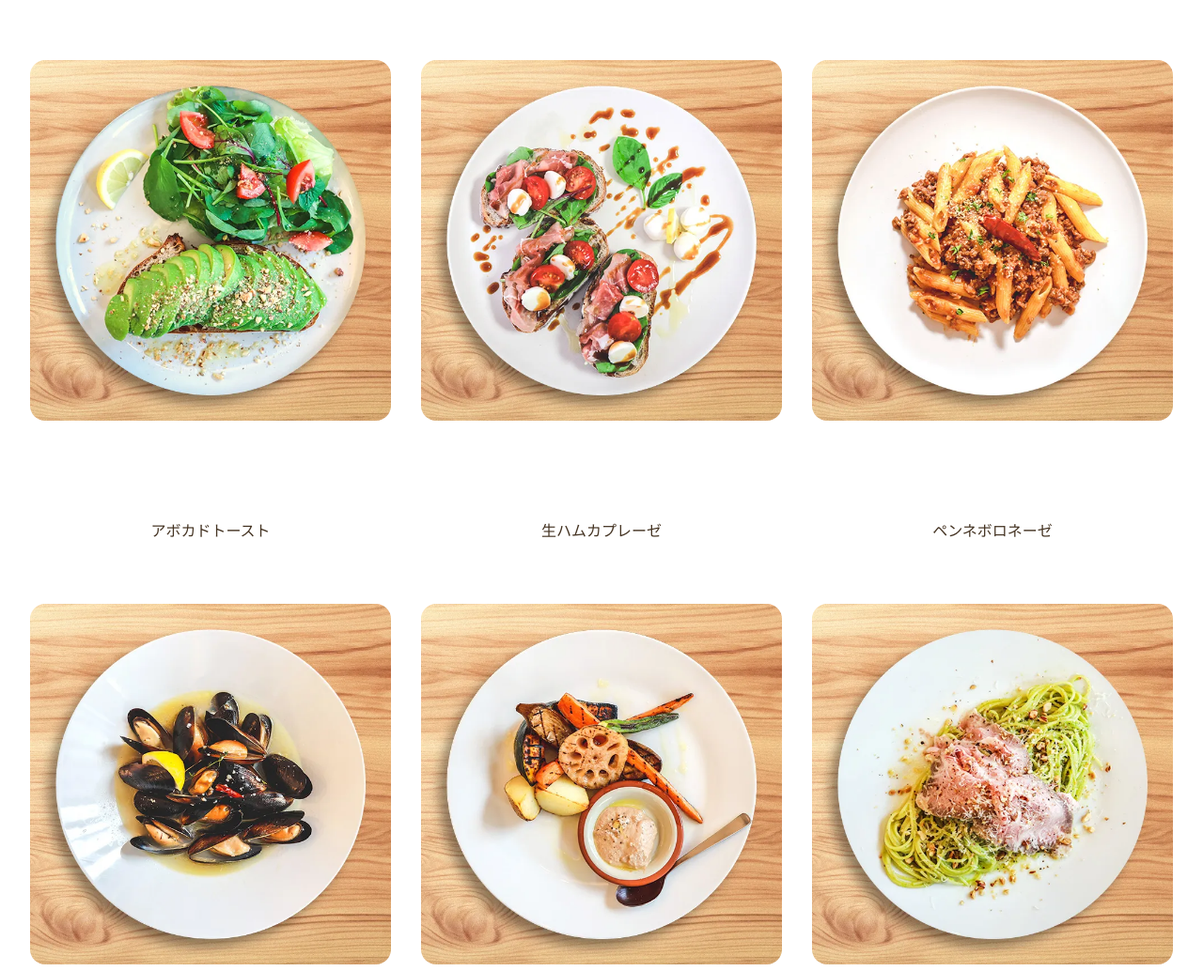
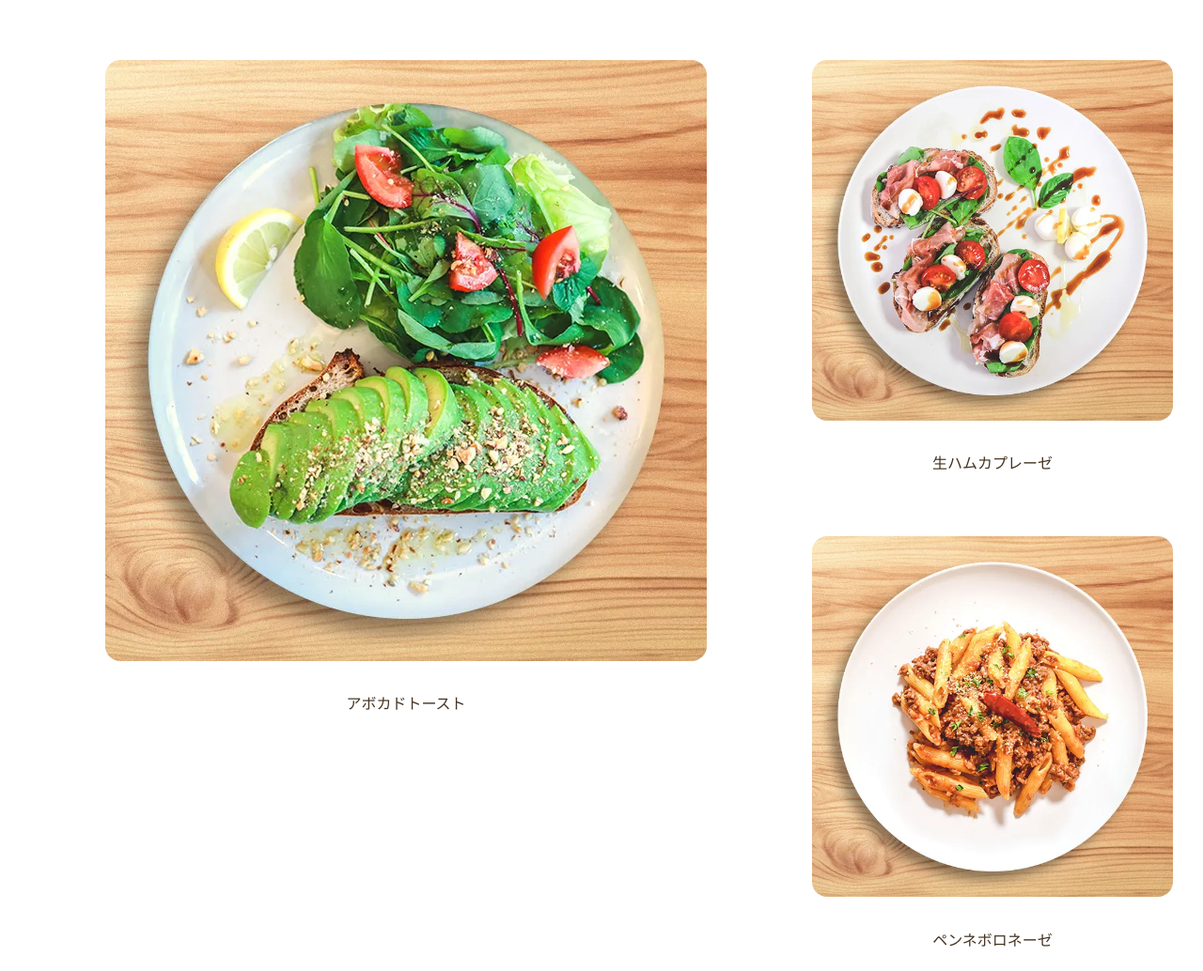
Before and after one commit to k025c0023/wcbcafe3, a plain HTML site: page menu.html in a window 1280 px wide. Shown: the part 536-1570 px from the top of the page at 94% size. Drawn offline with Linux system fonts and the light colour scheme; a web font is replaced by a local one.

Commit message:
hahahahah

```diff
--- a/css/style.css
+++ b/css/style.css
@@ -242,20 +242,7 @@ img {
 .item p {
     font-size: .875rem;
 }
-/* MENU */
-.cover-menu {
-    background-image: url(../images/cover-menu-l.webp);
-}
-.grid {
-    gap: 3rem 2rem;
-    grid-template-columns: repeat(3, 1fr);
-}
-.item img {
-    margin-bottom: 5rem;
-}
-.item p {
-    font-size: 1rem;
-}
+
 /* デスクトップ版
 -----------------------------*/
 @media (min-width:800px) {
@@ -318,8 +305,28 @@ img {
     line-height: 1;
     margin-bottom: 1rem;
 }
-
-
+/* MENU */
+.cover-menu {
+    background-image: url(../images/cover-menu-l.webp);
+}
+.grid {
+    gap: 3rem 2rem;
+    grid-template-columns: repeat(3,1fr);
+}
+.item img {
+    margin-bottom: .5rem;
+}
+.item p {
+    font-size: 1rem;
+}
+.item-big {
+    grid-column: 1/3;
+    grid-row: 1/3;
+}
+.item-big {
+    height: 94.5%;
+    width: 100%;
+}
 /* フッター */
 .page-footer {
     background-image: url(../images/footer-l.webp);
--- a/menu.html
+++ b/menu.html
@@ -34,7 +34,7 @@ content="ブレンドコーヒーとヘルシーなオーガニックフード
         <h2 class="page-title font-english">Menu</h2>
     </div>
     <main class="wrapper grid">
-        <div class="item">
+        <div class="item item-big">
             <img src="images/menu1.webp" alt="">
             <p>アボカドトースト</p>
         </div>
```
